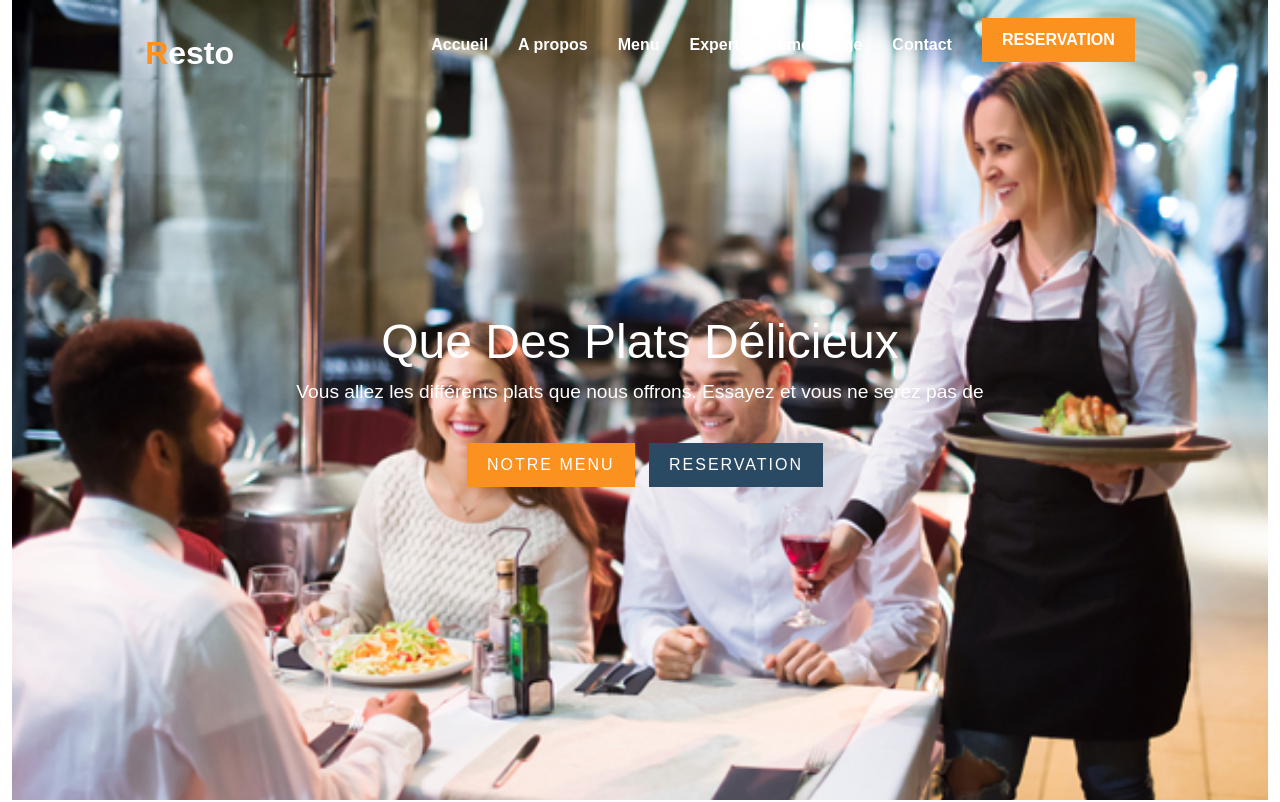
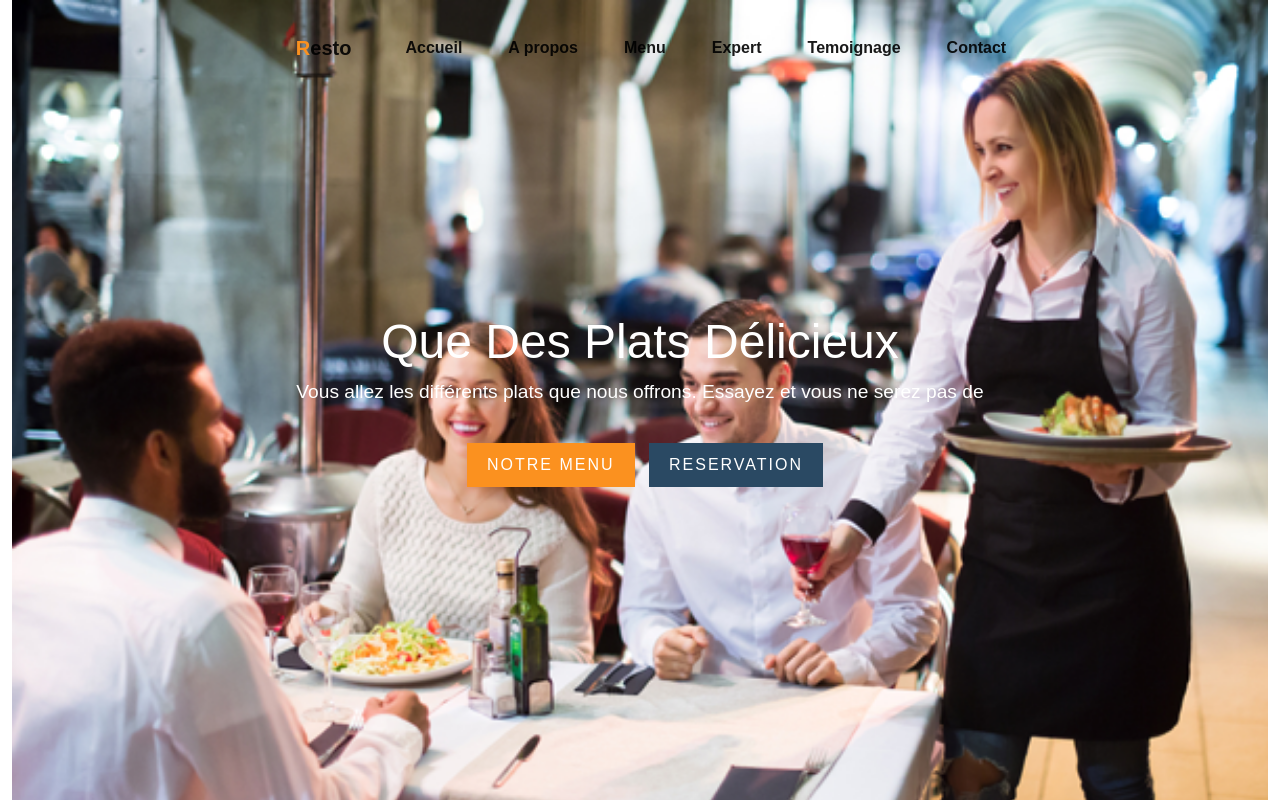
Before and after one commit to Rodophetech/bby, a plain HTML site: page index.html in a window 1280 px wide. Shown: the top 802 px of the page. Drawn offline with nearby package versions, Linux system fonts and the light colour scheme.

Commit message:
index.html

```diff
--- a/index.html
+++ b/index.html
@@ -5,13 +5,17 @@
     <meta http-equiv="X-UA-Compatible" content="IE=edge">
     <meta name="viewport" content="width=device-width, initial-scale=1.0">
     <link rel="stylesheet" href="resto.css">
-    <link rel="stylesheet" href="bootstrap.css">
+    <link href="https://cdn.jsdelivr.net/npm/bootstrap@5.0.2/dist/css/bootstrap.min.css" rel="stylesheet" integrity="sha384-EVSTQN3/azprG1Anm3QDgpJLIm9Nao0Yz1ztcQTwFspd3yD65VohhpuuCOmLASjC" crossorigin="anonymous">
+    <script src="https://cdn.jsdelivr.net/npm/bootstrap@5.3.0/dist/js/bootstrap.bundle.min.js" integrity="sha384-geWF76RCwLtnZ8qwWowPQNguL3RmwHVBC9FhGdlKrxdiJJigb/j/68SIy3Te4Bkz" crossorigin="anonymous"></script>
     <title>Resto</title>
 </head>
 <body>
     <div class="container-fluid">
+        <div class="row"></div>
+
 
            <header>
+            <!-- <nav>
 
                 <a href="#" class="logo" ><span>R</span>esto</a>
                     <ul class="navbar">
@@ -23,6 +27,43 @@
                         <li><a href="#">Contact</a></li>
                         <a href="fml.html" class="btn-reserve">Reservation</a>
                     </ul>
+
+                </nav> -->
+                <nav class="navbar navbar-expand-lg navbar-light " >
+                    <div class="container-fluid">
+                      <a class="navbar-brand logo" href="#"><span> R</span>esto</a>
+                      <button class="navbar-toggler" type="button" data-bs-toggle="collapse" data-bs-target="#navbarSupportedContent" aria-controls="navbarSupportedContent" aria-expanded="false" aria-label="Toggle navigation">
+                        <span class="navbar-toggler-icon"></span>
+                      </button>
+                      <div class="collapse navbar-collapse" id="navbarSupportedContent">
+                        <ul class="navbar-nav me-auto mb-2 mb-lg-0">
+                          <li class="nav-item">
+                            <a class="nav-link active" aria-current="page" href="#">Accueil</a>
+                          </li>
+                          <li class="nav-item">
+                            <a class="nav-link active" href="#">A propos</a>
+                          </li>
+                          <li class="nav-item">
+                            <a class="nav-link active" href="#">Menu </a>
+                          </li>
+
+                          <li class="nav-item">
+                            <a class="nav-link active" href="#" >Expert</a>
+                          </li>
+                          <li class="nav-item">
+                            <a class="nav-link active" href="#" >Temoignage</a>
+                          </li>
+                          <li class="nav-item">
+                            <a class="nav-link active" href="#" >Contact</a>
+                          </li>
+                        </ul>
+                        <!-- <form class="d-flex">
+                          <input class="form-control me-2" type="search" placeholder="Search" aria-label="Search">
+                          <button class="btn btn-outline-success" type="submit">Search</button>
+                        </form> -->
+                      </div>
+                    </div>
+                  </nav>
 
 
             </header>
@@ -243,6 +284,23 @@
                 const header = document.querySelector('header');
                 header.classList.toggle("sticky", window.scrollY > 0);
             });
+
+            //Code Spinner
+
+            //  document.addEventListener('DOMContentLoaded', function() {
+            // var spinner = document.querySelector('.spinner');
+            // spinner.style.display = 'none';
+            //     });
+
+
+            // $(window).on('load', function() {
+            //  $('.spinner').fadeOut('slow');
+            // });
+
+
+
+            //Fin code Spinner
+
         </script>
 
 </div>
```
